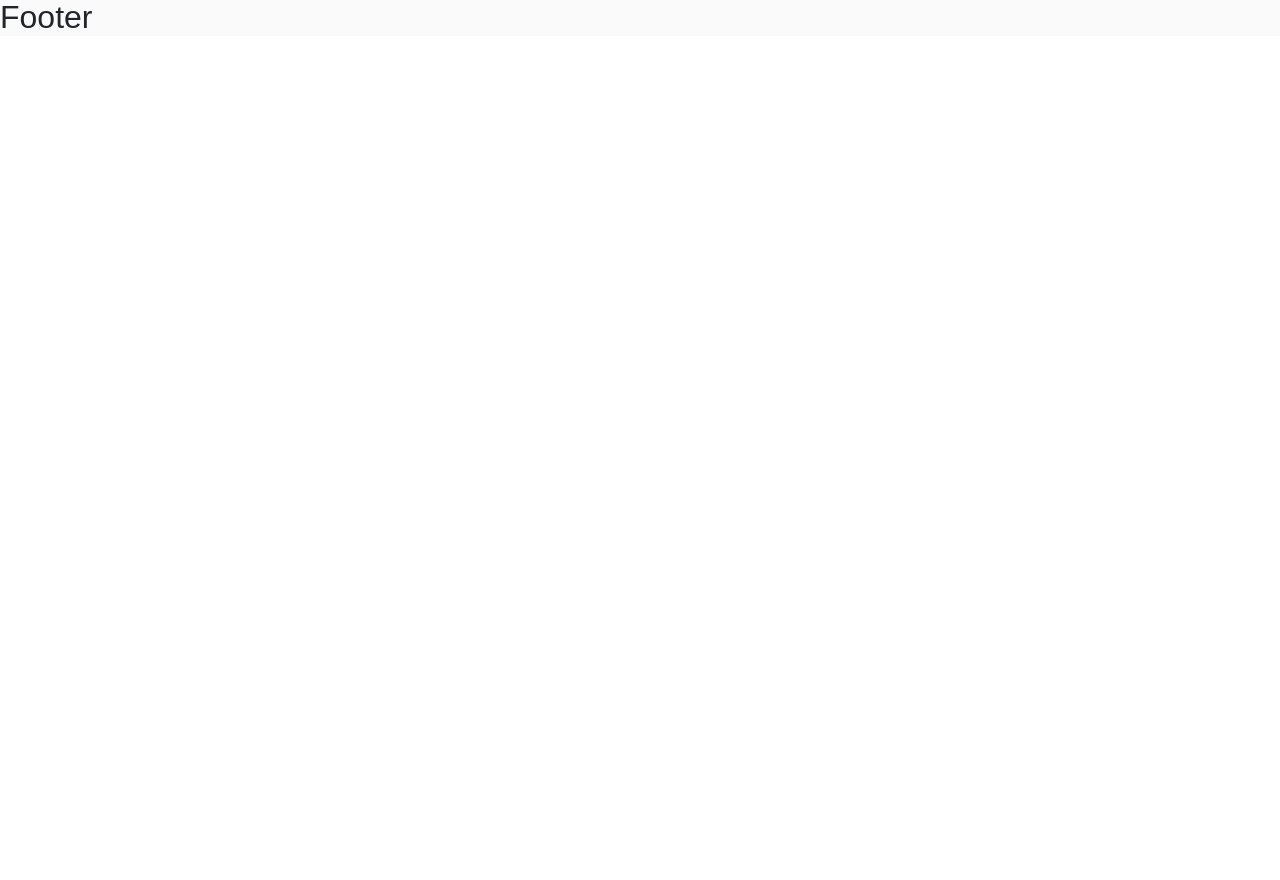
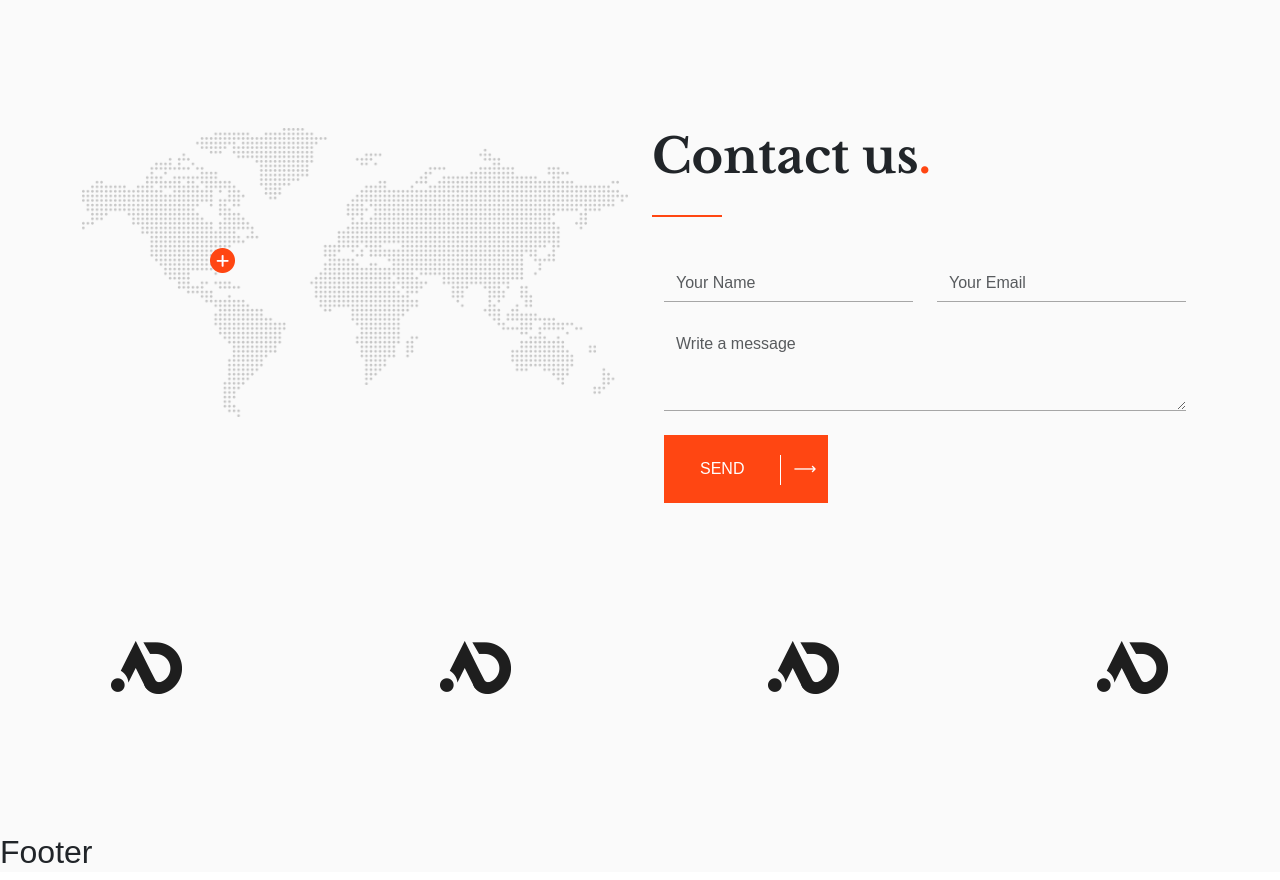
Before and after one commit to AntoCic/proj-html-vuejs, a Vue app: page / in a window 1280 px wide. Shown: the part 5804-6684 px from the top of the page. Before the commit the page ends 5848 px from the top, so only its background shows below. Built offline with nearby package versions, Linux system fonts and the light colour scheme.

Commit message:
ADDED contact section

```diff
--- a/src/components/AppMain.vue
+++ b/src/components/AppMain.vue
@@ -9,9 +9,6 @@
         <SctTestimonials />
         <SctVideos />
         <SctContact />
-        <SctPartners />
-
-
     </main>
 </template>
 
@@ -25,9 +22,18 @@ import SctNews from './SctNews.vue';
 import SctTestimonials from './SctTestimonials.vue';
 import SctVideos from './SctVideos.vue';
 import SctContact from './SctContact.vue';
-import SctPartners from './SctPartners.vue';
 export default {
-    components: { SctHero, SctSpecialties, SctFounder, SctEvents, SctLeader, SctNews, SctTestimonials, SctVideos, SctContact, SctPartners }
+    components: {
+        SctHero,
+        SctSpecialties,
+        SctFounder,
+        SctEvents,
+        SctLeader,
+        SctNews,
+        SctTestimonials,
+        SctVideos,
+        SctContact
+    }
 }
 </script>
 
--- a/src/components/SctContact.vue
+++ b/src/components/SctContact.vue
@@ -1,10 +1,73 @@
 <template>
-    <section class="  w-100">
+    <section class="contact w-100 p-sct">
+        <div class="ms_container-md">
+            <div class="container">
+                <div class="row">
+                    <div class="col position-relative">
+                        <img src="../assets/img/h1-contact-rev-01.png" alt="word-maps">
+                        <img src="../assets/img/h1-contact-rev-02.png" class="pos-new-york">
+                    </div>
+                    <div class="col">
+                        <h2 class="sct-title">Contact us</h2>
+                        <div class="sct-sub-title sct-sub-line"></div>
+                        <div class="container">
+                            <div class="row mt-5">
+                                <div class="col-6">
+                                    <input type="text" class="form-control" placeholder="Your Name">
+                                </div>
+                                <div class="col-6">
+                                    <input type="email" class="form-control" placeholder="Your Email">
+                                </div>
+                                <div class="col-12 mt-4">
+                                    <textarea class="form-control" id="exampleFormControlTextarea1" rows="3" placeholder="Write a message"></textarea>
+                                </div>
+                                <div class="col-12 mt-4">
+                                    <ElmBtn1 :content="'SEND'" class="btn-orange"/>
+                                </div>
+                            </div>
+                        </div>
+                    </div>
+                </div>
+                <div class="row justify-content-between p-sct pb-0">
+                    <div class="col-auto">
+                        <img src="../assets/img/h4-clients-img-03.png" alt="">
+                    </div>
+                    <div class="col-auto">
+                        <img src="../assets/img/h4-clients-img-03.png" alt="">
+                    </div>
+                    <div class="col-auto">
+                        <img src="../assets/img/h4-clients-img-03.png" alt="">
+                    </div>
+                    <div class="col-auto">
+                        <img src="../assets/img/h4-clients-img-03.png" alt="">
+                    </div>
+                </div>
+            </div>
 
+        </div>
     </section>
 
 </template>
 
+<script>
+import ElmBtn1 from './ElmBtn1.vue';
+export default {
+    components: { ElmBtn1 }
+}
+</script>
+
 <style lang="scss" scoped>
+@use '../assets/scss/partials/_variables.scss' as *;
+.pos-new-york {
+    position: absolute;
+    top: 32%;
+    left: 24.5%;
+}
 
+.form-control{
+border: 0;
+border-radius: 0;
+border-bottom: 1px solid $gray;
+background-color: transparent;
+}
 </style>
```
